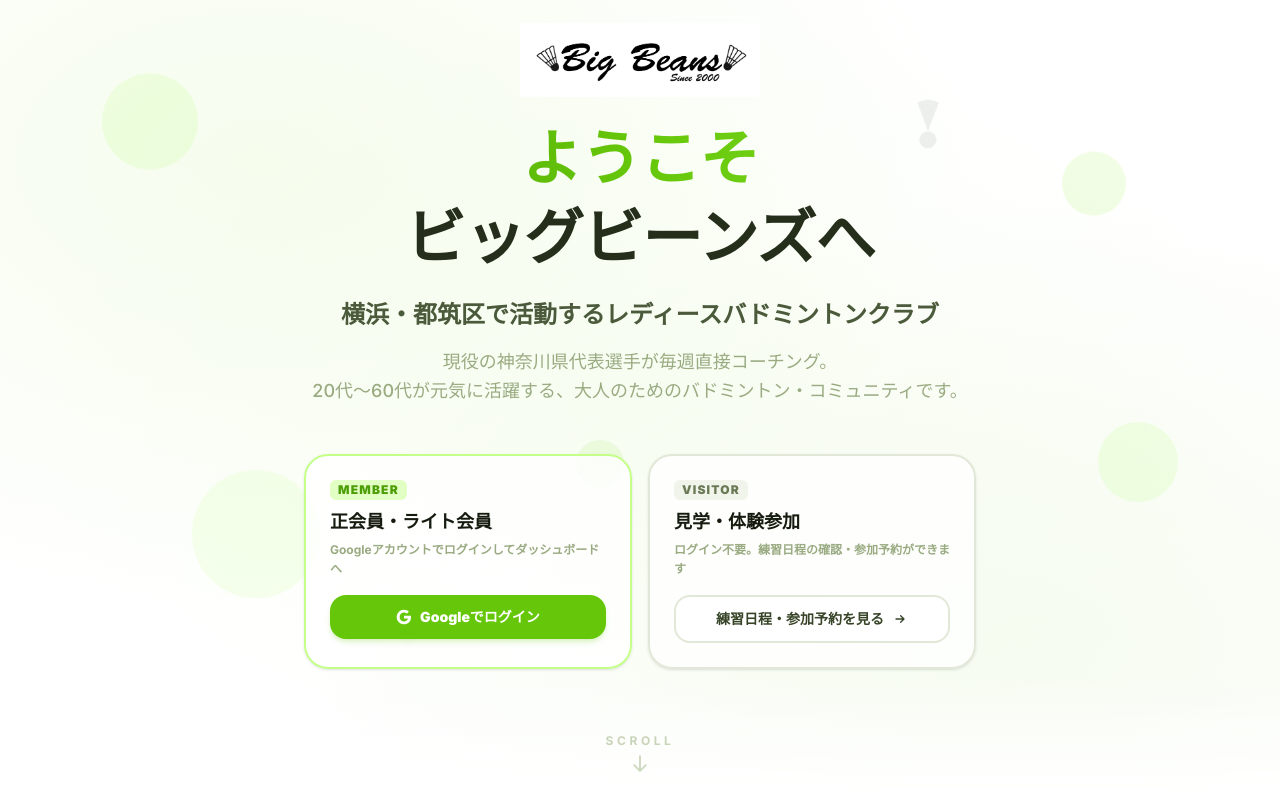
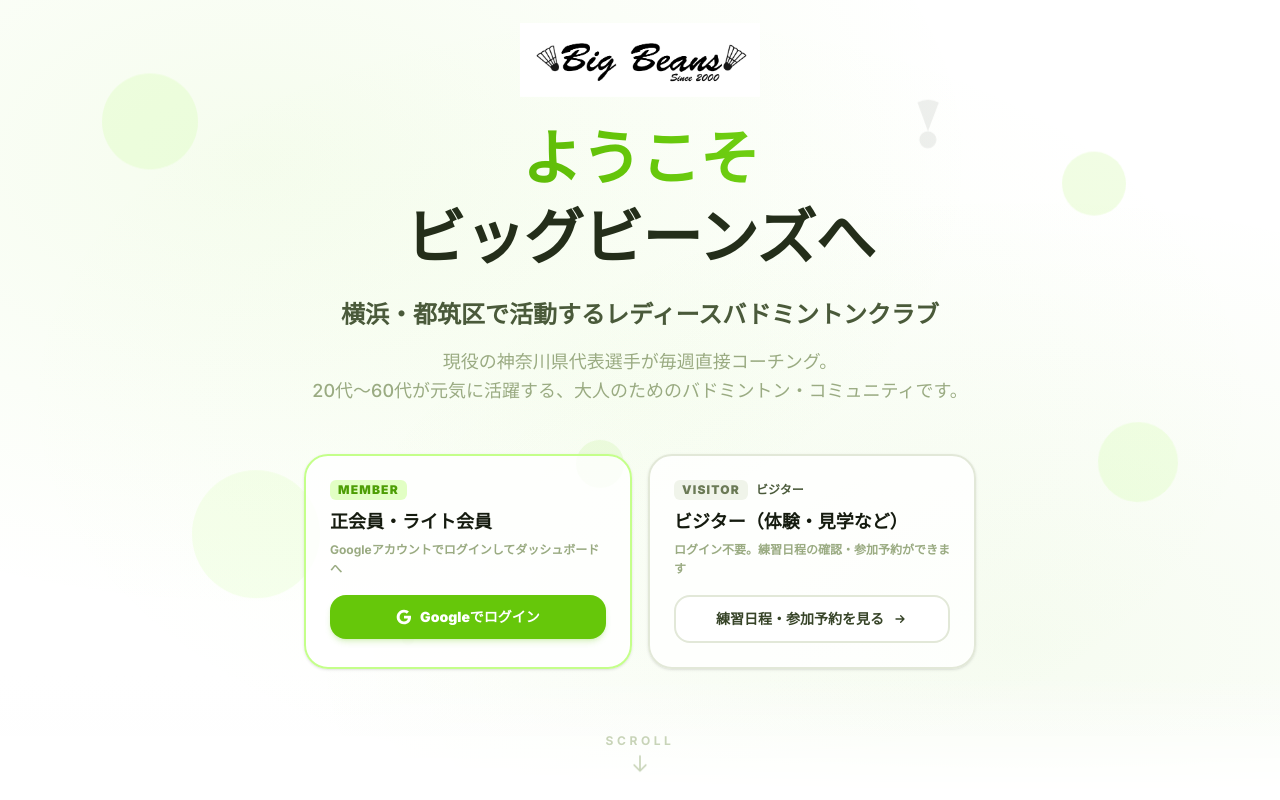
Before and after one commit to yuka-uesugi/bigbeans, a Next.js app: page / in a window 1280 px wide. Shown: the top 800 px of the page. Built offline with nearby package versions, Linux system fonts and the light colour scheme; no server answers.

Commit message:
feat: トップのビジター入口カードに日本語「ビジター」を明記
- バッジをVISITOR ビジターの日本語併記に
- 見出しをビジター（体験・見学など）に変更し年配の方にも分かりやすく

Co-Authored-By: Claude Opus 4.8 <noreply@anthropic.com>

```diff
--- a/src/components/visitor-hp/HeroSection.tsx
+++ b/src/components/visitor-hp/HeroSection.tsx
@@ -154,8 +154,9 @@ function HeroContent() {
             <div className="bg-white/80 backdrop-blur-sm border-2 border-ag-gray-200 rounded-3xl p-6 text-left shadow-sm hover:shadow-md hover:border-ag-gray-300 transition-all group">
               <div className="flex items-center gap-2 mb-2">
                 <span className="text-xs font-black text-ag-gray-500 bg-ag-gray-100 px-2 py-0.5 rounded-md uppercase tracking-widest">Visitor</span>
+                <span className="text-xs font-black text-ag-gray-600">ビジター</span>
               </div>
-              <h3 className="text-lg font-black text-ag-gray-900 mb-1">見学・体験参加</h3>
+              <h3 className="text-lg font-black text-ag-gray-900 mb-1">ビジター（体験・見学など）</h3>
               <p className="text-xs font-bold text-ag-gray-400 mb-4 leading-relaxed">
                 ログイン不要。練習日程の確認・参加予約ができます
               </p>
```
